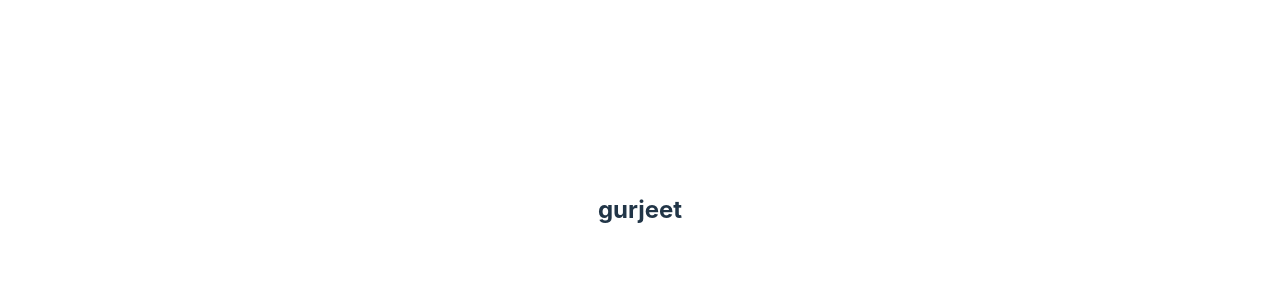
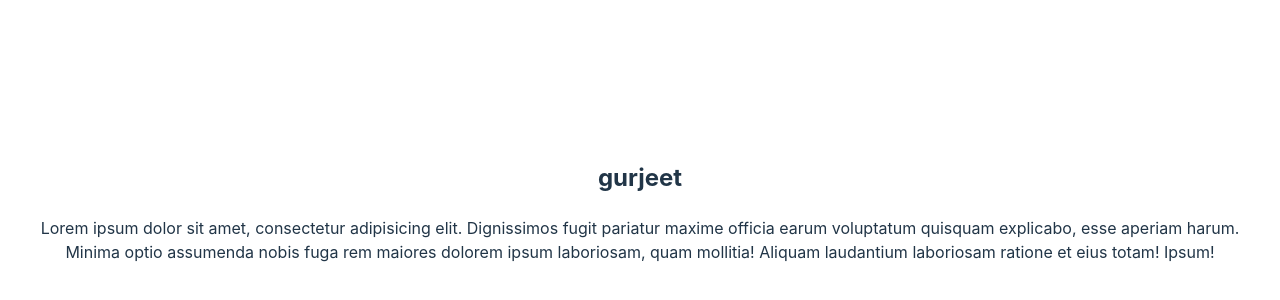
Before and after one commit to VanshitaKakkar19/TriSecure-Web-App, a React (Vite) app in the folder tri-secure/: page / in a window 1280 px wide. Shown: the part 190-490 px from the top of the page. Built offline with nearby package versions, Linux system fonts and the light colour scheme.

Commit message:
gurjeet design

```diff
--- a/tri-secure/src/App.jsx
+++ b/tri-secure/src/App.jsx
@@ -9,6 +9,7 @@ function App() {
   return (
     <>
    <h2>gurjeet</h2>
+   <p>Lorem ipsum dolor sit amet, consectetur adipisicing elit. Dignissimos fugit pariatur maxime officia earum voluptatum quisquam explicabo, esse aperiam harum. Minima optio assumenda nobis fuga rem maiores dolorem ipsum laboriosam, quam mollitia! Aliquam laudantium laboriosam ratione et eius totam! Ipsum!</p>
     </>
   )
 }
```
